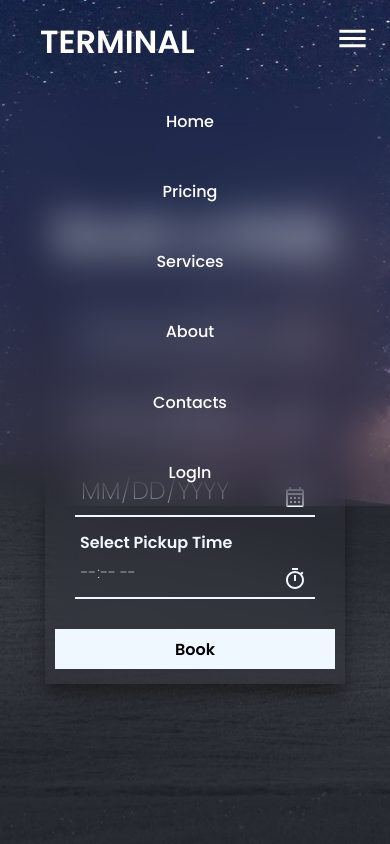
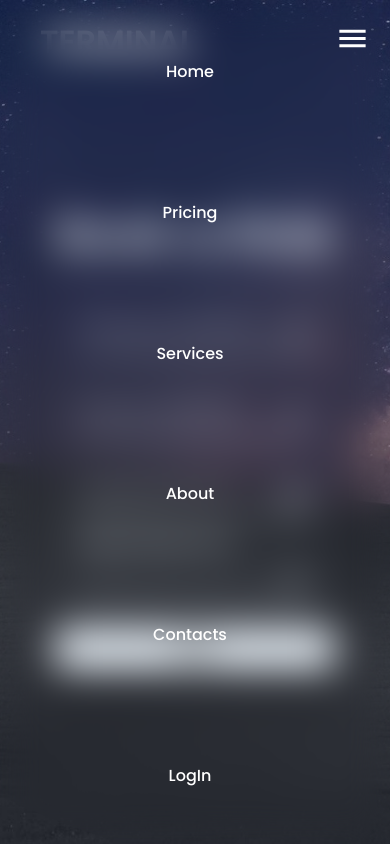
Before and after one commit to Caliking1234/Cab-Project, a React (Create React App) app: page /form in a window 390 px wide. Both pictures are taken after a click on the label 362 px from the left and 42 px from the top of the page. Shown: the top 844 px of the page. Built offline with nearby package versions, Linux system fonts and the light colour scheme.

Commit message:
navcommits

```diff
--- a/src/components/NavBar/Nav.css
+++ b/src/components/NavBar/Nav.css
@@ -66,19 +66,21 @@
 
     .flex-nav {
         position: absolute;
-        width: 100%;
-        height: 0vh;
-        opacity: 0;
-        background: transparent;
-        backdrop-filter: blur(20px);
-        right: -100px;
-        top: 10vh;
+        background: grey;
+        backdrop-filter: blur(10px);
         text-align: center;
         display: flex;
         flex-direction: column;
+        width: 100%;
+        top: 0%;
+        right: 0%;
+        height: 100vh;
+        opacity: 0;
+        clip-path: circle(100px at 100% 20%);
+        -webkit-clip-path: circle(100px at 100% 20%);
+        transition: all 1s ease-in;
+        -webkit-transition: all 1s ease-in;
         z-index: 10;
-        transform: scale(0);
-        transition:  all 0.5s ease-in;
     }
 
     .flex-nav li {
@@ -118,9 +120,10 @@
     }
 
     #check:checked~.flex-nav {
-        height: 50vh;
-        right: 0px;
-        transform: scale(1);
         opacity: 1;
+        background: transparent;
+        backdrop-filter: blur(20px);
+        clip-path: circle(700px at 80% 20%);
+        -webkit-clip-path: circle(700px at 80% 20%);
     }
 }
--- a/src/components/NavBar/Nav.js
+++ b/src/components/NavBar/Nav.js
@@ -14,7 +14,7 @@ function Nav() {
         <input type="checkbox" id="check" />
 
         <div className="flex-nav">
-          <li className="active">
+          <li>
             <Link to={"/Cab-Project"}>Home</Link>
           </li>
           <li>
```
